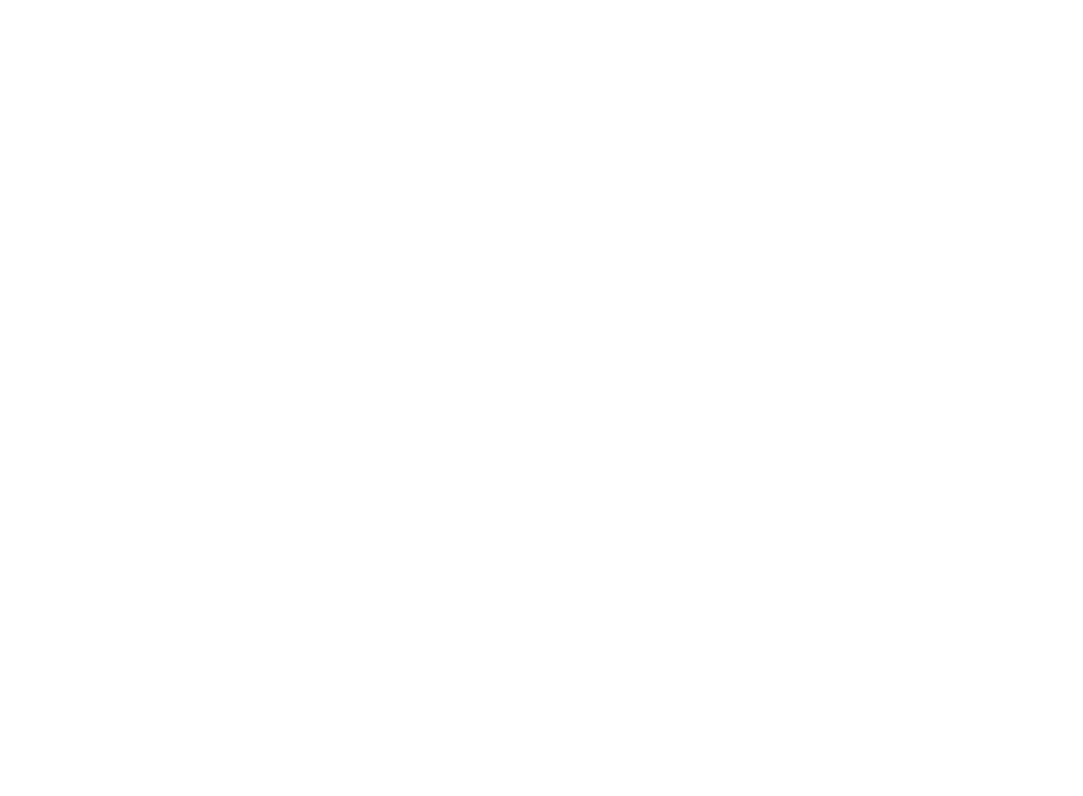
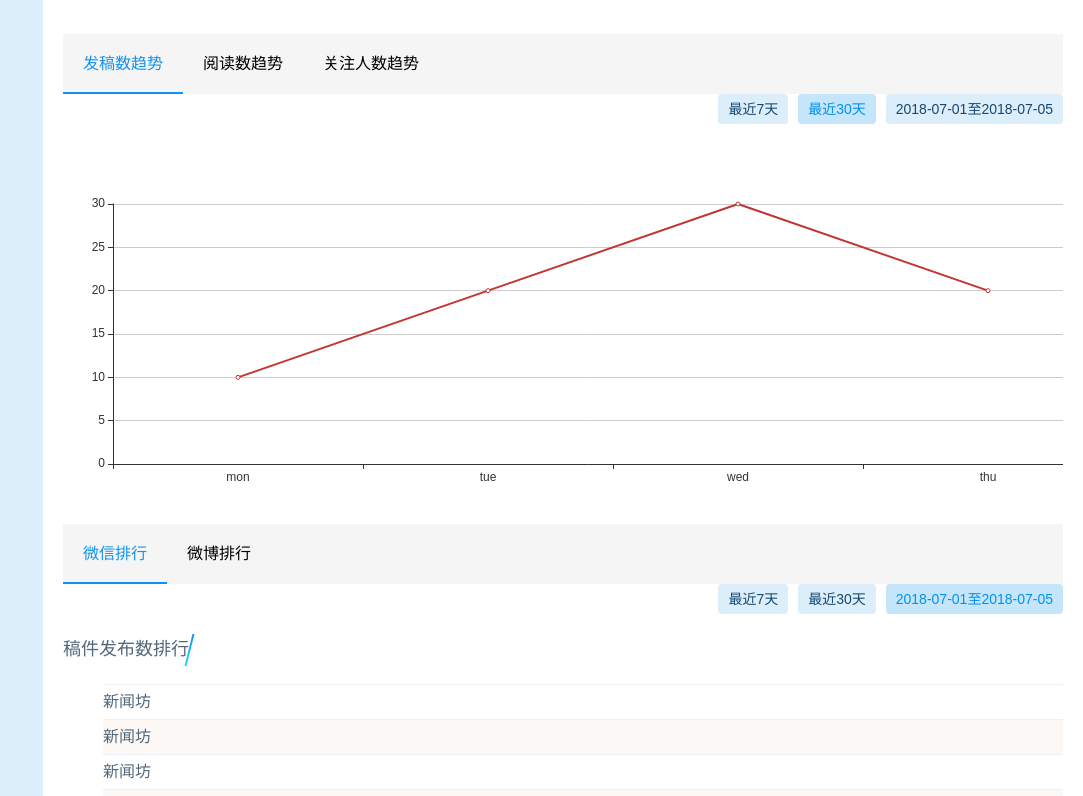
Before and after one commit to helloduwei/analyse, a Vue app: page /summary in a window 1280 px wide. Shown: the part 860-1656 px from the top of the page, without its empty margins (197-1280 px from the left). Before the commit the page ends 890 px from the top, so only its background shows below. Built offline with nearby package versions, Linux system fonts and the light colour scheme.

Commit message:
kline，概况页

```diff
--- /dev/null
+++ b/src/components/KLine.vue
@@ -0,0 +1,66 @@
+<!-- K线图 -->
+<template>
+  <div class="charts" id="kLine"></div>
+</template>
+
+<script>
+const echarts = require('echarts')
+export default {
+  name: 'doubleBar',
+  props: {
+    // BarCharts
+  },
+  data() {
+    return {
+      // to be done
+    }
+  },
+  methods: {
+    getData() {
+      // to be done
+    },
+    getInit() {
+      const element = document.querySelector('#kLine');
+      const myCharts = echarts.init(element);
+      const options = {
+        legend: {
+          data: ['wx发布']
+        },
+        tooltip: {
+            trigger: 'axis'
+        },
+        grid: {
+          left: '5%',
+          top: '20%',
+          width: '100%'
+        },
+        xAxis: {
+          data: ['mon', 'tue', 'wed', 'thu'],
+          type: 'category',
+        },
+        yAxis: {
+          type: 'value'
+        },
+        series: [
+          {
+            type: 'line',
+            data: [10, 20, 30, 20]
+          }
+        ]
+      }
+
+      myCharts.setOption(options)
+    }
+  },
+  mounted() {
+    this.getInit();
+  }
+}
+</script>
+
+<style lang="less" scoped>
+.charts {
+  // to be
+  height: 400px;
+}
+</style>
--- a/src/pages/Summary.vue
+++ b/src/pages/Summary.vue
@@ -99,8 +99,56 @@
           </div>
         </div>
       </div>
-      <div>
+      <div class="chartSection">
+        <div class="title">
+          <div v-for="(bar, barIndex) in barTabs" :key="barIndex" :class="{tab: true, active: bar === activeBar}" @click="toggleBar(bar)">
+            {{bar}}
+          </div>
+        </div>
+        <div class="conditions">
+          <div :class="{range: true, active: bar.value === barRange}" v-for="(bar, barIndex) in ranges" :key="barIndex" @click="toggleRange(bar, 'bar')">
+            {{bar.value}}
+          </div>
+        </div>
         <DoubleBar />
+      </div>
+      <div class="chartSection">
+        <div class="title">
+          <div v-for="(k, kIndex) in kTabs" :key="kIndex" :class="{tab: true, active: k === activeK}" @click="toggleK(k)">
+            {{k}}
+          </div>
+        </div>
+        <div class="conditions">
+          <div :class="{range: true, active: k.value === kRange}" v-for="(k, kIndex) in ranges" :key="kIndex" @click="toggleRange(k, 'k')">
+            {{k.value}}
+          </div>
+        </div>
+        <KLine />
+      </div>
+      <div class="chartSection">
+        <div class="title">
+          <div v-for="(board, boardIndex) in boardTabs" :key="boardIndex" :class="{tab: true, active: board === activeBoard}" @click="toggleBoard(board)">
+            {{board}}
+          </div>
+        </div>
+        <div class="conditions">
+          <div :class="{range: true, active: board.value === boardRange}" v-for="(board, boardIndex) in ranges" :key="boardIndex" @click="toggleRange(board, 'board')">
+            {{board.value}}
+          </div>
+        </div>
+        <div class="boards">
+          <div class="board">
+            <p class="title">
+              稿件发布数排行
+              <img src="../assets/img/data_title.png" alt="">
+            </p>
+            <ol class="boardData">
+              <li v-for="(board, boardIndex) in boards" :key="boardIndex">
+                {{board.name}}
+              </li>
+            </ol>
+          </div>
+        </div>
       </div>
     </div>
   </div>
@@ -109,11 +157,13 @@
 <script>
 import User from '../components/User.vue'
 import DoubleBar from '../components/DoubleBar'
+import KLine from '../components/KLine'
 export default {
   name: 'summaryPage',
   components: {
     User,
-    DoubleBar
+    DoubleBar,
+    KLine
   },
   data() {
     return {
@@ -144,9 +194,93 @@
           wx: 3456789,
           wb: 3459876
         }
+      },
+      barTabs: [
+        '发稿数', '阅读数', '关注人数'
+      ],
+      activeBar: '发稿数',
+      kTabs: [
+        '发稿数趋势', '阅读数趋势', '关注人数趋势'
+      ],
+      activeK: '发稿数趋势',
+      boardTabs: [
+        '微信排行', '微博排行'
+      ],
+      activeBoard: '微信排行',
+      ranges: [
+        {
+          value: '最近7天'
+        },
+        {
+          value: '最近30天'
+        },
+        {
+          value: '2018-07-01至2018-07-05'
+        }
+      ],
+      barRange: '最近7天',
+      kRange: '最近30天',
+      boardRange: '2018-07-01至2018-07-05',
+      boards: [
+        {
+          name: '新闻坊',
+          mount: '1.9万'
+        },
+        {
+          name: '新闻坊',
+          mount: '1.9万'
+        },
+        {
+          name: '新闻坊',
+          mount: '1.9万'
+        },
+        {
+          name: '新闻坊',
+          mount: '1.9万'
+        },
+        {
+          name: '新闻坊',
+          mount: '1.9万'
+        },
+        {
+          name: '新闻坊',
+          mount: '1.9万'
+        },
+        {
+          name: '新闻坊',
+          mount: '1.9万'
+        },
+        {
+          name: '新闻坊',
+          mount: '1.9万'
+        }
+      ]
+    }
+  },
+  methods: {
+    toggleBar(bar) {
+      this.activeBar = bar;
+    },
+    toggleK(k) {
+      this.activeK = k;
+    },
+    toggleBoard(board) {
+      this.activeBoard = board;
+    },
+    toggleRange(item, type) {
+      const val = item.value;
+      switch(type) {
+        case 'bar':
+        this.barRange = val;
+        break;
+        case 'k':
+        this.kRange = val;
+        break;
+        case 'board':
+        this.boardRange = val;
       }
     }
-  },
+  }
 }
 </script>
 
@@ -207,6 +341,78 @@
           margin: 0;
         }
       }
+      .chartSection {
+        width: 100%;
+        .title {
+          height: 60px;
+          background-color: #f5f5f5;
+          .tab {
+            display: inline-block;
+            height: 60px;
+            line-height: 60px;
+            padding: 0 20px;
+            border-bottom: 2px solid transparent;
+            cursor: pointer;
+          }
+          .active {
+            border-color: #1292ef;
+            color: #1292ef;
+          }
+        }
+        .conditions {
+          width: 100%;
+          height: auto;
+          display: flex;
+          flex-direction: row;
+          align-items: center;
+          justify-content: flex-end;
+          .range {
+            display: inline-block;
+            margin: 0 0 0 10px;
+            border-radius: 4px;
+            height: 30px;
+            width: auto;
+            padding: 0 10px;
+            line-height: 30px;
+            font-size: 14px;
+            color: #154972;
+            background-color: #ddeefb;
+            cursor: pointer;
+          }
+          .active {
+            color: #0091f2;
+            background-color: #c5e5fa;
+          }
+        }
+        .boards {
+          .board {
+            .title {
+              height: 34px;
+              line-height: 34px;
+              font-size: 18px;
+              color: #52687a;
+              background-color: transparent;
+              img {
+                margin: 0 0 0 -10px;
+                vertical-align: middle;
+              }
+            }
+          }
+          .boardData {
+            // tobe donw
+            color: #52687a;
+            li {
+              height: 34px;
+              line-height: 34px;
+              border-top: 1px solid #ebf1f6;
+              display: flex;
+            }
+            li:nth-child(even) {
+              background-color: #fcf8f5;
+            }
+          }
+        }
+      }
     }
   }
 </style>
```
